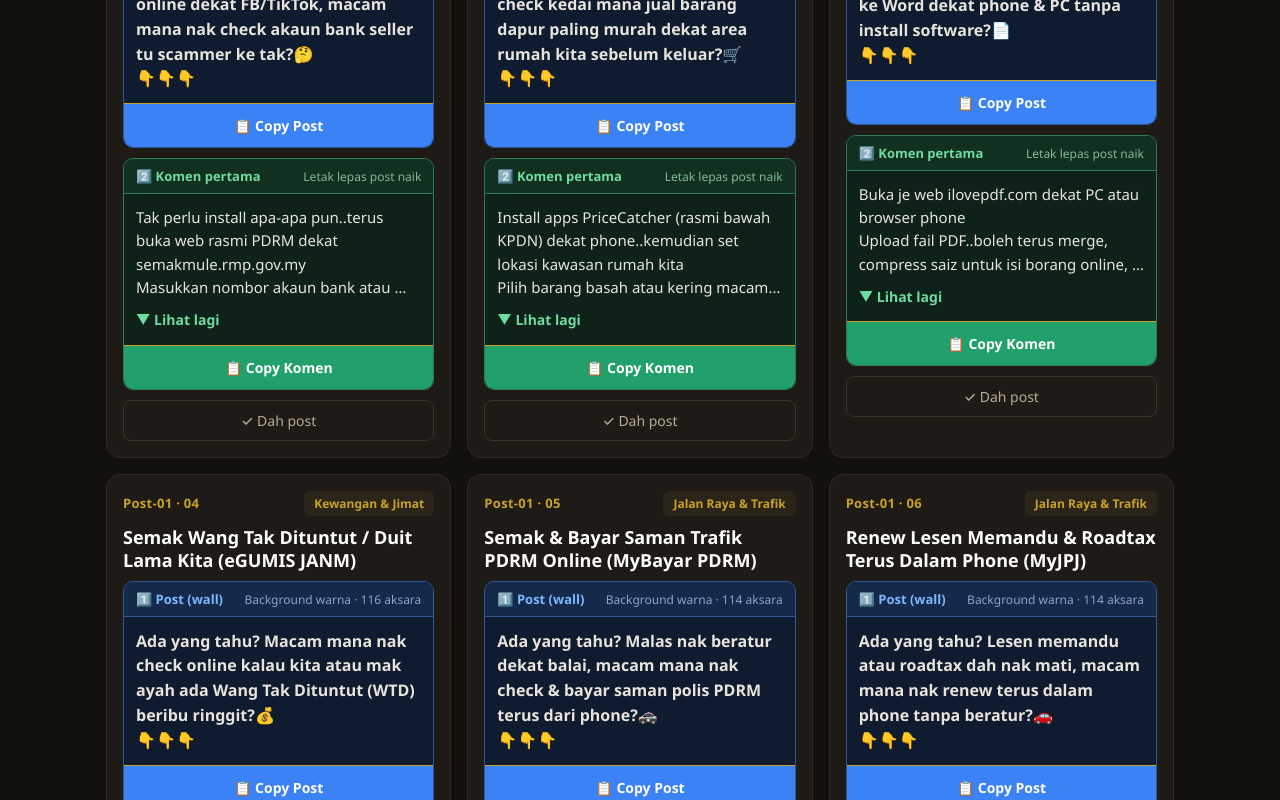
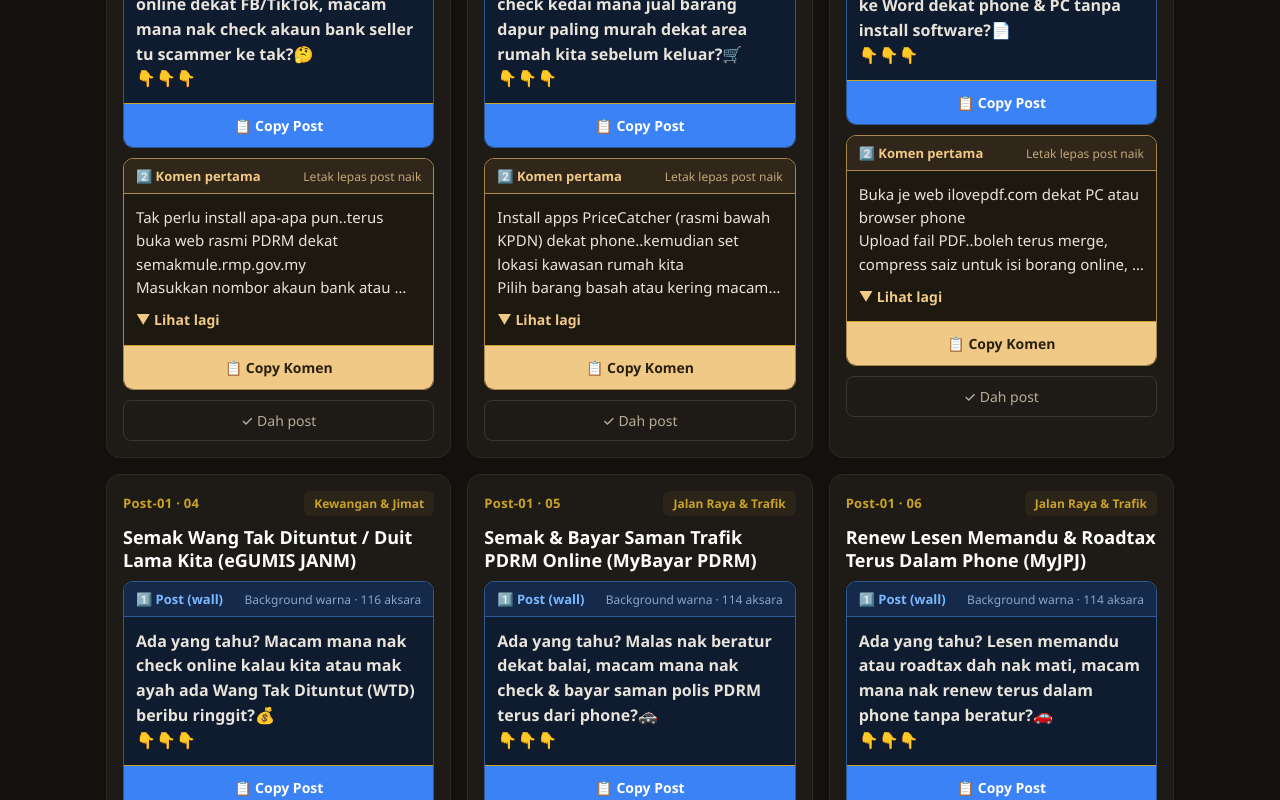
Before and after one commit to taufikmusa/facebook-vault, a React (Vite) app: page / in a window 1280 px wide. Shown: the part 760-1560 px from the top of the page. Built offline with nearby package versions, Linux system fonts and the light colour scheme.

Commit message:
Kotak Komen guna warna Honey Dawn #F0C986 (ganti hijau)
Co-Authored-By: Claude Sonnet 5.5 <noreply@anthropic.com>
Claude-Session: https://claude.ai/code/session_01SJ2WYNN7dcQLZJYqS6JhxG

```diff
--- a/src/index.css
+++ b/src/index.css
@@ -126,7 +126,7 @@ button { font: inherit; }
 .lipat { display: -webkit-box; -webkit-box-orient: vertical; -webkit-line-clamp: var(--baris, 5); line-clamp: var(--baris, 5); overflow: hidden; }
 .lihat { display: block; margin-top: 8px; padding: 2px 0; background: none; border: none; color: var(--emas); font-size: 14px; font-weight: 600; cursor: pointer; }
 
-/* Warna berbeza: Post (wall) = biru, Komen pertama = hijau */
+/* Warna berbeza: Post (wall) = biru, Komen pertama = Honey Dawn #F0C986 */
 .kotak-post { border-color: #2d5a94; background: #0f1b2e; }
 .kotak-post .kotak-kepala { background: #15294a; border-bottom-color: #2d5a94; }
 .kotak-post .kotak-label { color: #7ab8ff; }
@@ -134,11 +134,11 @@ button { font: inherit; }
 .kotak-post .lihat { color: #7ab8ff; }
 .kotak-post .btn-salin { background: #3b82f6; color: #fff; }
 
-.kotak-komen { border-color: #2a7a55; background: #0f2219; }
-.kotak-komen .kotak-kepala { background: #12301f; border-bottom-color: #2a7a55; }
-.kotak-komen .kotak-label { color: #6fdba0; }
-.kotak-komen .kotak-info { color: #84b79c; }
-.kotak-komen .lihat { color: #6fdba0; }
-.kotak-komen .btn-salin { background: #22a06b; color: #fff; }
+.kotak-komen { border-color: #a8884f; background: #1d1810; }
+.kotak-komen .kotak-kepala { background: #30261a; border-bottom-color: #a8884f; }
+.kotak-komen .kotak-label { color: #F0C986; }
+.kotak-komen .kotak-info { color: #c2a77a; }
+.kotak-komen .lihat { color: #F0C986; }
+.kotak-komen .btn-salin { background: #F0C986; color: #2a2010; }   /* Honey Dawn */
 
-.btn-salin.ok, .kotak-post .btn-salin.ok, .kotak-komen .btn-salin.ok { background: #f4f1e8; color: #14110d; }
+.btn-salin.ok, .kotak-post .btn-salin.ok, .kotak-komen .btn-salin.ok { background: #ffffff; color: #14110d; }
```
Also changed, not shown: .claude/skills/vault-facebook/SKILL.md.
